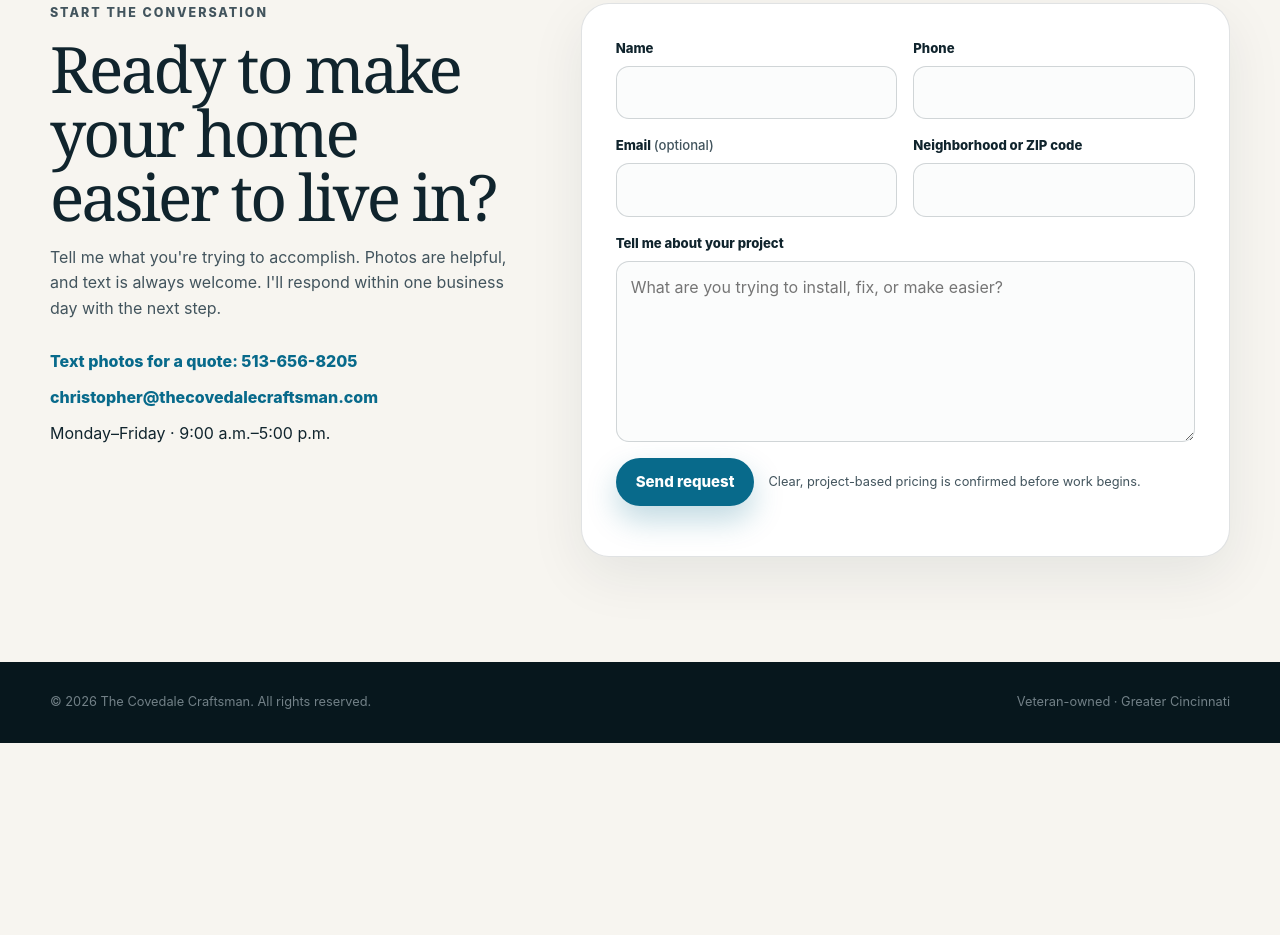
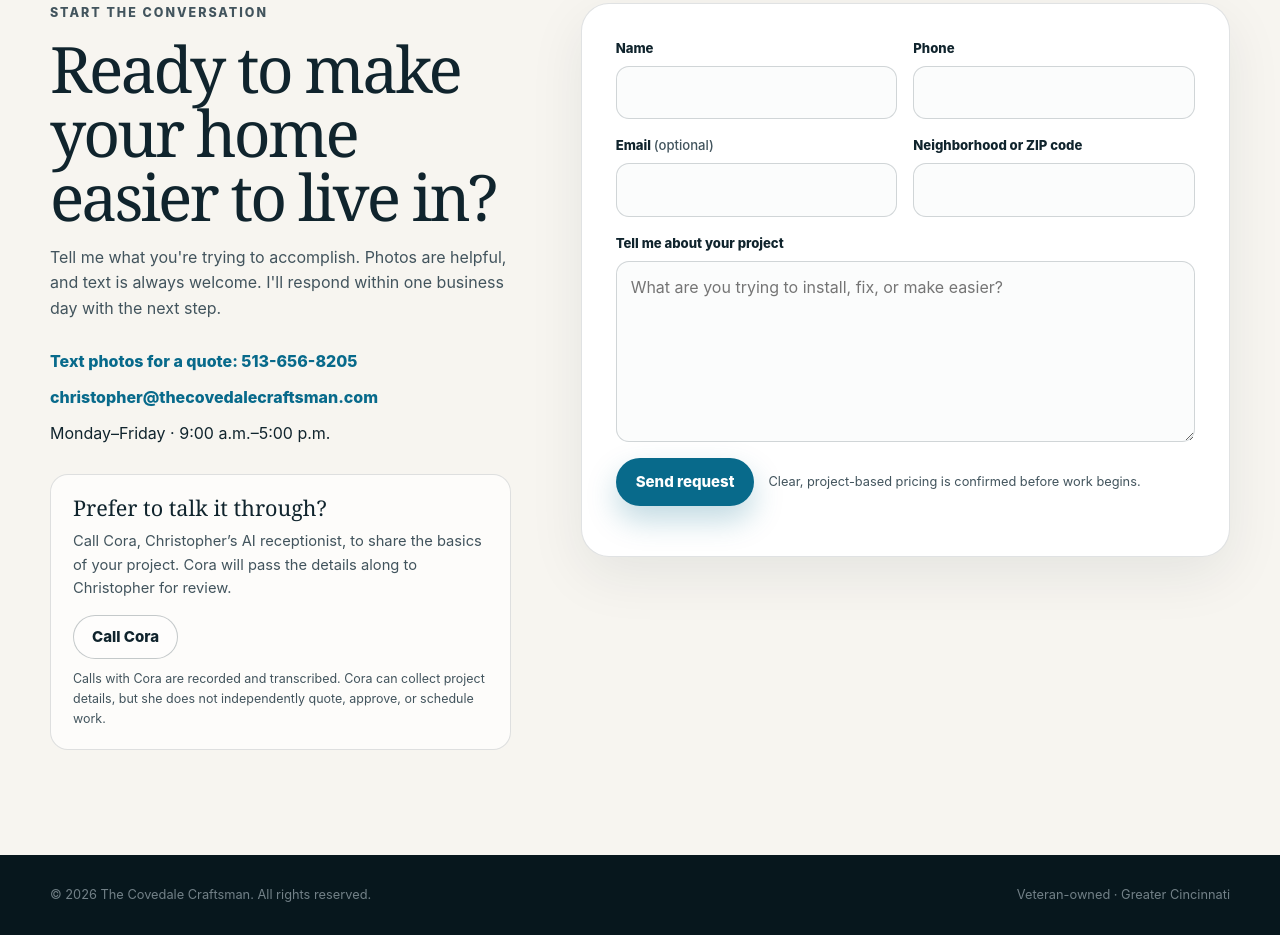
Before and after one commit to thecovedalecraftsman/covedale-craftsman-website, a plain HTML site: page index.html in a window 1280 px wide. Shown: the part 7532-8467 px from the top of the page. Before the commit the page ends 8275 px from the top, so only its background shows below. Drawn offline with Linux system fonts and the light colour scheme.

Commit message:
Add Cora call option to homepage

```diff
--- a/index.html
+++ b/index.html
@@ -671,6 +671,38 @@
       color: var(--blue);
     }
 
+    .cora-option {
+      margin-top: 28px;
+      padding: 20px 22px;
+      border: 1px solid var(--line);
+      border-radius: 18px;
+      background: rgba(255, 255, 255, 0.68);
+    }
+
+    .cora-option h3 {
+      margin: 0;
+      font-family: Georgia, "Times New Roman", serif;
+      font-size: 1.35rem;
+      line-height: 1.2;
+      font-weight: 500;
+    }
+
+    .cora-option p {
+      margin: 9px 0 0;
+      font-size: 0.92rem;
+    }
+
+    .cora-option .button {
+      min-height: 44px;
+      margin-top: 14px;
+      padding: 0 18px;
+    }
+
+    .cora-option .cora-note {
+      margin-top: 10px;
+      font-size: 0.78rem;
+    }
+
     .contact-form {
       display: grid;
       grid-template-columns: repeat(2, 1fr);
@@ -1149,7 +1181,7 @@
         <img class="about-photo" src="christopher-ventre-covedale-craftsman-portrait.webp" width="1080" height="1440" alt="Christopher Ventre, owner of The Covedale Craftsman" loading="lazy" decoding="async" />
         <div class="about-copy">
           <p class="eyebrow">Meet Christopher</p>
-          <h2 id="about-heading">The person who answers your message is the person who shows up.</h2>
+          <h2 id="about-heading">The person who reviews your project is the person who shows up.</h2>
           <p class="lead">I'm Christopher, owner of The Covedale Craftsman. I built this business around the kind of service I would want in my own home: calm, capable, honest, and complete.</p>
           <p>
             I served for 13 years in the Ohio Army National Guard as an aircraft electrician and avionics technician working on Black Hawk helicopters. That background shaped the way I work today—pay attention to the details, communicate clearly, test everything, and never treat “probably” as good enough.
@@ -1185,6 +1217,13 @@
             <a href="sms:+15136568205">Text photos for a quote: 513-656-8205</a>
             <a href="mailto:christopher@thecovedalecraftsman.com">christopher@thecovedalecraftsman.com</a>
             <span>Monday–Friday · 9:00 a.m.–5:00 p.m.</span>
+          </div>
+
+          <div class="cora-option">
+            <h3>Prefer to talk it through?</h3>
+            <p>Call Cora, Christopher’s AI receptionist, to share the basics of your project. Cora will pass the details along to Christopher for review.</p>
+            <a class="button button-secondary" href="tel:+15138222340" aria-label="Call Cora, Christopher’s AI receptionist">Call Cora</a>
+            <p class="cora-note">Calls with Cora are recorded and transcribed. Cora can collect project details, but she does not independently quote, approve, or schedule work.</p>
           </div>
         </div>
 
```
